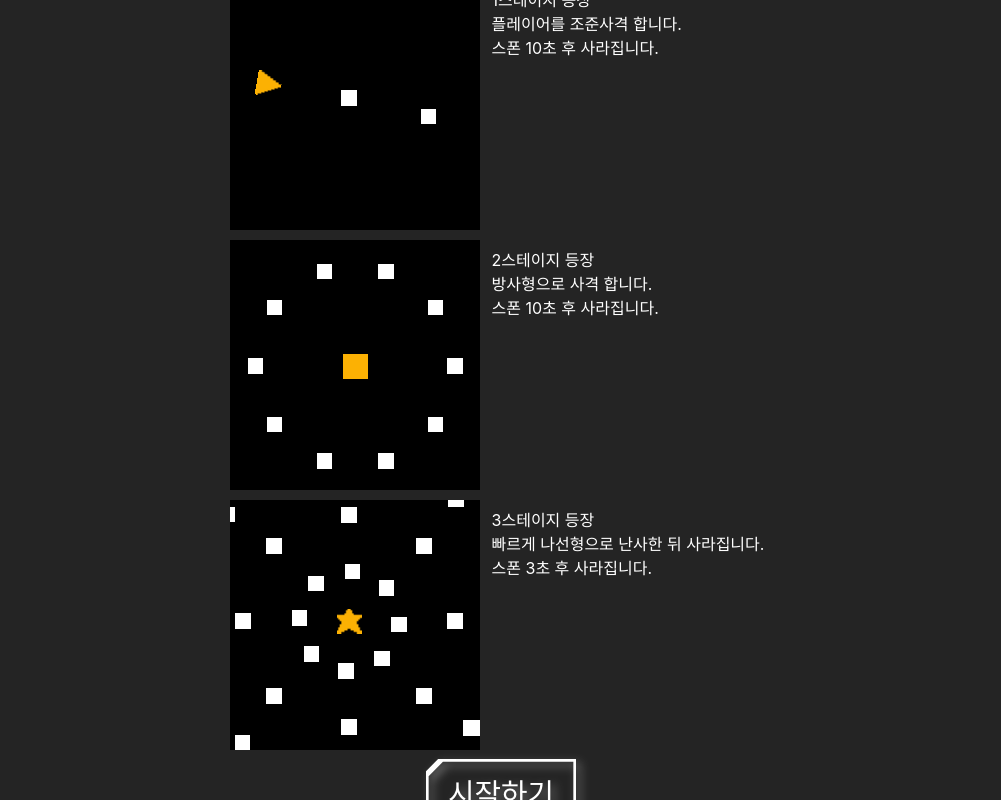
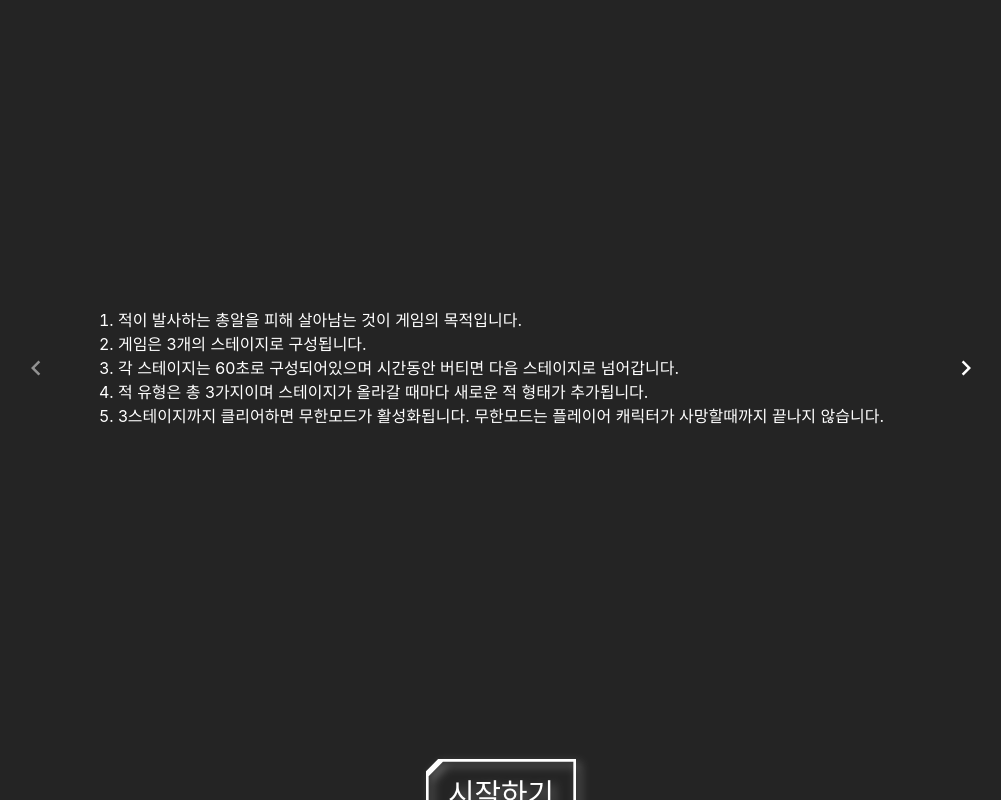
Before and after one commit to seoly0/hanghaeplus-coyukdae1, a Vue app: page /guide in a window 1280 px wide. Shown: the whole page, without its empty margins (139-1140 px from the left). Built offline with nearby package versions, Linux system fonts and the light colour scheme.

Commit message:
가이드 페이지 개선

```diff
--- a/package.json
+++ b/package.json
@@ -13,7 +13,8 @@
     "pinia": "^2.1.6",
     "pixi.js": "^7.3.1",
     "vue": "^3.3.4",
-    "vue-router": "^4.2.5"
+    "vue-router": "^4.2.5",
+    "vue3-carousel": "^0.3.1"
   },
   "devDependencies": {
     "@vitejs/plugin-vue": "^4.2.3",
--- a/src/components/game/player/Player.ts
+++ b/src/components/game/player/Player.ts
@@ -6,7 +6,7 @@ import { Vector } from '@/libs/physics/vector.ts'
 import { DifficultyType } from '@/types'
 
 const PLAYER_VELOCITY = 3
-const PLAYER_NORMAL_COLOR = 0x00ff00
+const PLAYER_NORMAL_COLOR = 0x10b981
 const PLAYER_HIT_COLOR = 0xff0000
 
 const KEY_INPUT = {
--- a/src/views/GuideView.vue
+++ b/src/views/GuideView.vue
@@ -1,14 +1,41 @@
 <template>
   <div id="guide-view">
-    <div>
+    <Carousel style="width: 60rem; margin: 0 auto">
+      <Slide key="rule">
+        <ol class="text">
+          <li>적이 발사하는 총알을 피해 살아남는 것이 게임의 목적입니다.</li>
+          <li>게임은 3개의 스테이지로 구성됩니다.</li>
+          <li>각 스테이지는 60초로 구성되어있으며 시간동안 버티면 다음 스테이지로 넘어갑니다.</li>
+          <li>적 유형은 총 3가지이며 스테이지가 올라갈 때마다 새로운 적 형태가 추가됩니다.</li>
+          <li>3스테이지까지 클리어하면 무한모드가 활성화됩니다. 무한모드는 플레이어 캐릭터가 사망할때까지 끝나지 않습니다.</li>
+        </ol>
+      </Slide>
+      <Slide key="player">
         <table class="guide-table">
           <tr>
             <td>
-            <img :src="TraceSpriteURI" />
+              <img :src="PlayerGuideURI" />
             </td>
             <td>
               <div class="text">
-              <div>1스테이지 등장</div>
+                <h3>플레이어</h3>
+                <div>방향키를 사용하여 상하좌우로 움직일 수 있습니다.</div>
+                <div>피격시 3초간 무적시간이 주어집니다.</div>
+                <div>HP를 모두 소모하면 게임오버됩니다.</div>
+              </div>
+            </td>
+          </tr>
+        </table>
+      </Slide>
+      <Slide key="enemy">
+        <table class="guide-table">
+          <tr>
+            <td>
+              <img :src="TraceGuideURI" />
+            </td>
+            <td>
+              <div class="text">
+                <h3>1스테이지 등장</h3>
                 <div>플레이어를 조준사격 합니다.</div>
                 <div>스폰 10초 후 사라집니다.</div>
               </div>
@@ -20,7 +47,7 @@
             </td>
             <td>
               <div class="text">
-              <div>2스테이지 등장</div>
+                <h3>2스테이지 등장</h3>
                 <div>방사형으로 사격 합니다.</div>
                 <div>스폰 10초 후 사라집니다.</div>
               </div>
@@ -28,18 +55,22 @@
           </tr>
           <tr>
             <td>
-            <img :src="RampagepriteURI" />
+              <img :src="RampageGuideURI" />
             </td>
             <td>
               <div class="text">
-              <div>3스테이지 등장</div>
+                <h3>3스테이지 등장</h3>
                 <div>빠르게 나선형으로 난사한 뒤 사라집니다.</div>
                 <div>스폰 3초 후 사라집니다.</div>
               </div>
             </td>
           </tr>
         </table>
-    </div>
+      </Slide>
+      <template #addons>
+        <Navigation />
+      </template>
+    </Carousel>
     <div class="guide-btn__container">
       <SButton :to="{ name: 'stage' }">시작하기</SButton>
     </div>
@@ -48,10 +79,19 @@
 
 <script setup lang="ts">
 import { SButton } from '@/components/ui'
-import TraceSpriteURI from '@/assets/guide/trace.png'
+import 'vue3-carousel/dist/carousel.css'
+import { Carousel, Slide, Navigation } from 'vue3-carousel'
+import PlayerGuideURI from '@/assets/guide/player.png'
+import TraceGuideURI from '@/assets/guide/trace.png'
 import SpreadGuideURI from '@/assets/guide/spread.png'
-import RampagepriteURI from '@/assets/guide/rampage.png'
+import RampageGuideURI from '@/assets/guide/rampage.png'
 </script>
+
+<style>
+svg.carousel__icon {
+  filter: invert(100%);
+}
+</style>
 
 <style scoped>
 .guide-table {
@@ -62,8 +102,13 @@ import RampagepriteURI from '@/assets/guide/rampage.png'
   vertical-align: top;
 }
 
-.guide-table td .text {
+h3 {
+  margin-top: 0;
+}
+
+.text {
   padding: 0.5rem;
+  text-align: left;
 }
 
 .guide-btn__container {
```
Also changed, not shown: src/assets/guide/player.png (added), 1 other file (tests, documents, lock files or other folders). Lines whose indentation alone changed are shown as unchanged.
